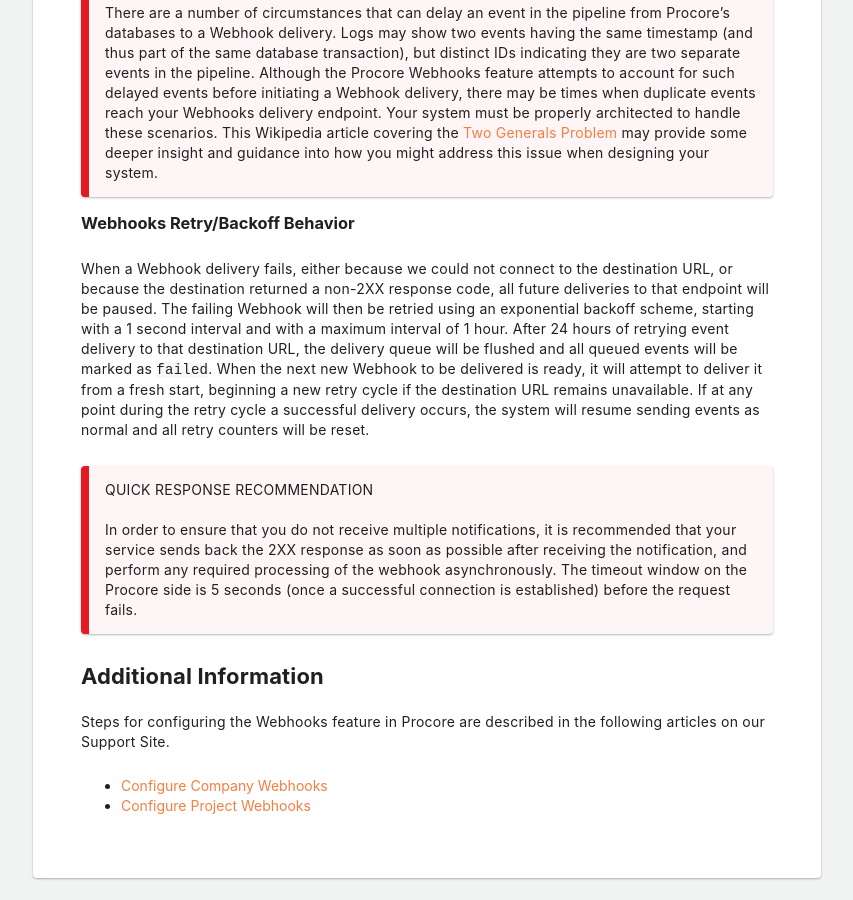
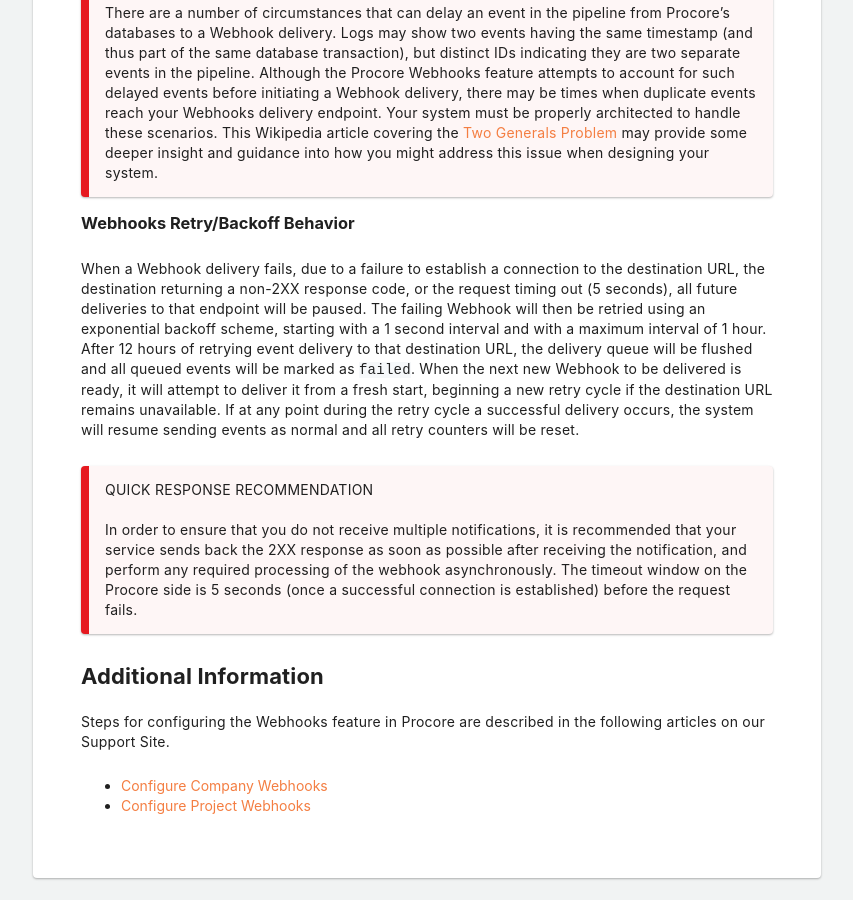
Before and after one commit to procore/documentation, a Jekyll site: the page built from webhooks/webhooks.md, in a window 1280 px wide and 900 px high, scrolled down 4273 px. Shown: the whole window, without its empty margins (411-1264 px from the left). Built offline with Jekyll 4.4.1, drawn with Linux system fonts in a browser that asks for light colours; comment, search, counter and statistics services are not loaded; some of the changed text lies outside the part shown.

Commit message:
updating webhooks docs to reflect V2 changes.

```diff
--- a/webhooks/webhooks.md
+++ b/webhooks/webhooks.md
@@ -134,9 +134,9 @@ One approach to handling this scenario is to log each processed event, and then
 
 ### Webhooks Retry/Backoff Behavior
 
-When a Webhook delivery fails, either because we could not connect to the destination URL, or because the destination returned a non-2XX response code, all future deliveries to that endpoint will be paused.
+When a Webhook delivery fails, due to a failure to establish a connection to the destination URL, the destination returning a non-2XX response code, or the request timing out (5 seconds), all future deliveries to that endpoint will be paused.
 The failing Webhook will then be retried using an exponential backoff scheme, starting with a 1 second interval and with a maximum interval of 1 hour.
-After 24 hours of retrying event delivery to that destination URL, the delivery queue will be flushed and all queued events will be marked as `failed`.
+After 12 hours of retrying event delivery to that destination URL, the delivery queue will be flushed and all queued events will be marked as `failed`.
 When the next new Webhook to be delivered is ready, it will attempt to deliver it from a fresh start, beginning a new retry cycle if the destination URL remains unavailable.
 If at any point during the retry cycle a successful delivery occurs, the system will resume sending events as normal and all retry counters will be reset.
 
```
Also changed, not shown: other parts of webhooks/webhooks.md (+1 -1 lines).
